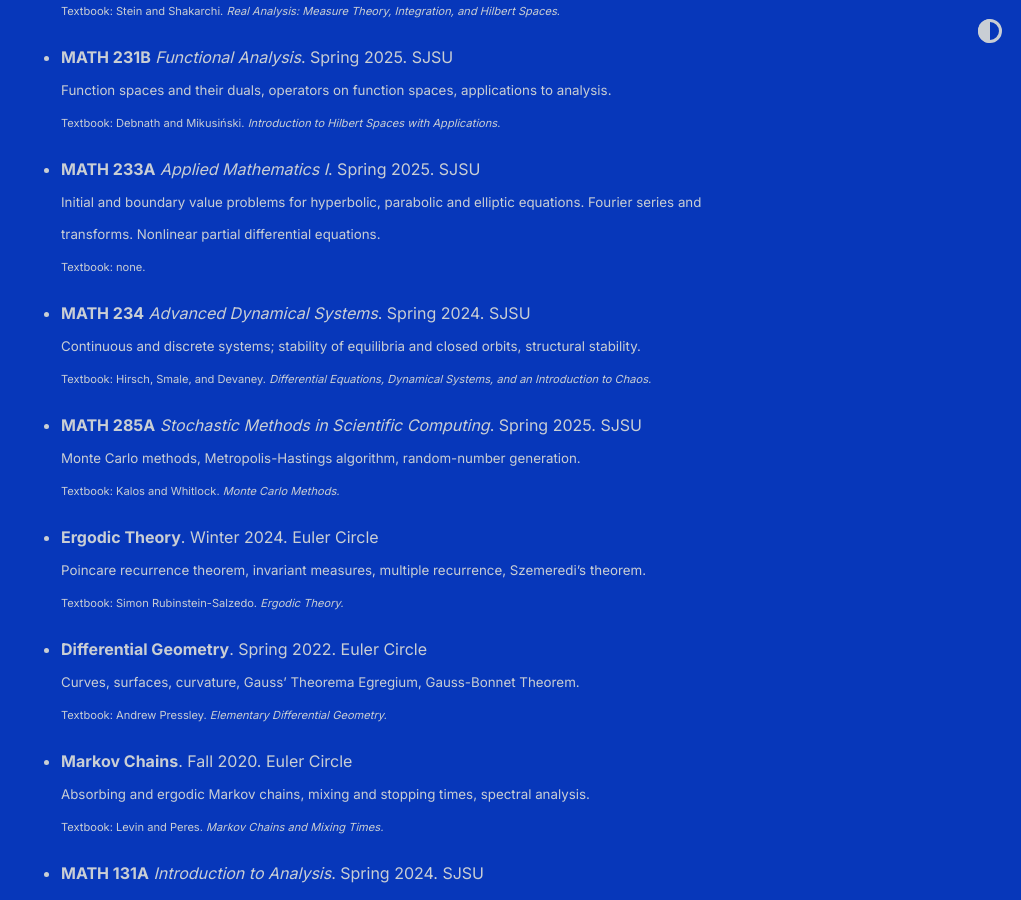
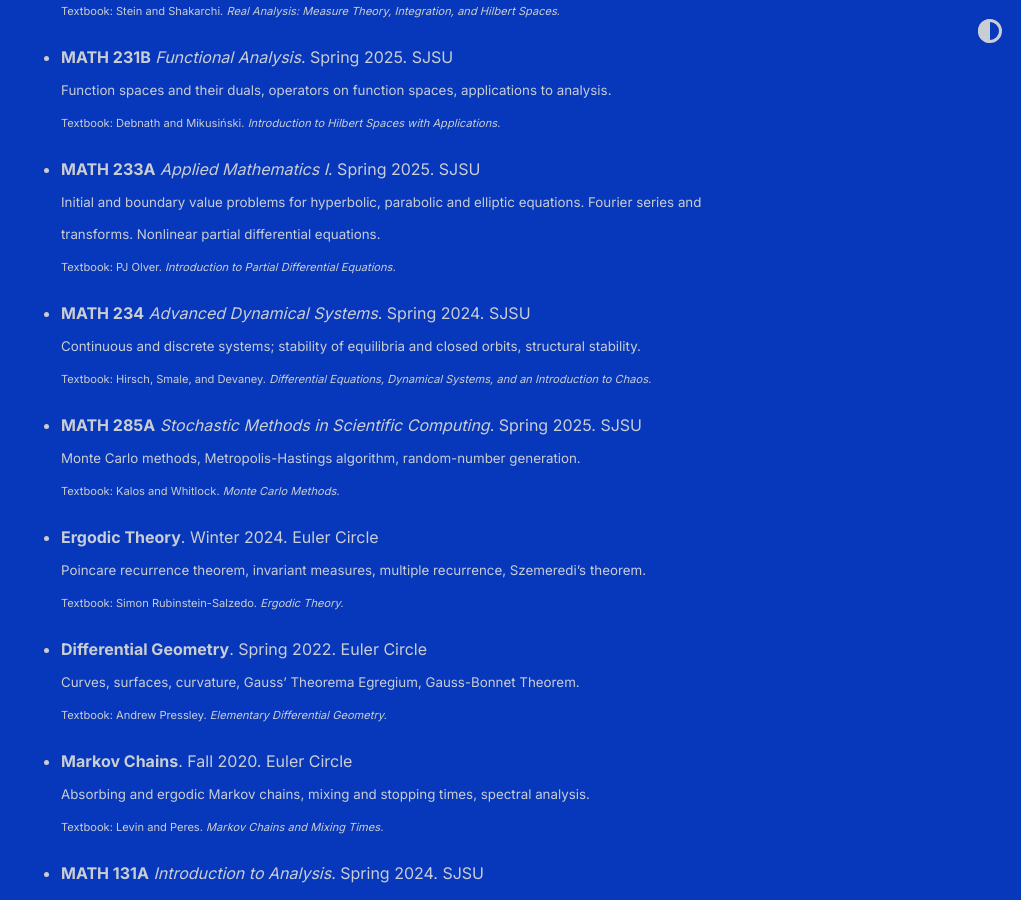
Before and after one commit to shihankanungo/shihankanungo.github.io, a Jekyll site: the page built from courses.md, in a window 1280 px wide and 900 px high, scrolled down 633 px. Shown: the whole window, without its empty margins (259-1280 px from the left). Built offline with Jekyll 4.4.1, drawn with Linux system fonts in a browser that asks for light colours.

Commit message:
Update courses.md

```diff
--- a/courses.md
+++ b/courses.md
@@ -19,7 +19,7 @@ I have undertaken advanced coursework at Euler Circle, under the guidance of Dr.
 
 - **MATH 233A** *Applied Mathematics I*. Spring 2025. SJSU <br>
   <small>Initial and boundary value problems for hyperbolic, parabolic and elliptic equations. Fourier series and transforms. Nonlinear partial differential equations.</small> <br>
-  <small><small>Textbook: none. <i></i></small></small>
+  <small><small>Textbook: PJ Olver. <i>Introduction to Partial Differential Equations.</i></small></small>
 
 - **MATH 234** *Advanced Dynamical Systems*. Spring 2024. SJSU <br>
   <small>Continuous and discrete systems; stability of equilibria and closed orbits, structural stability.</small> <br>
```
